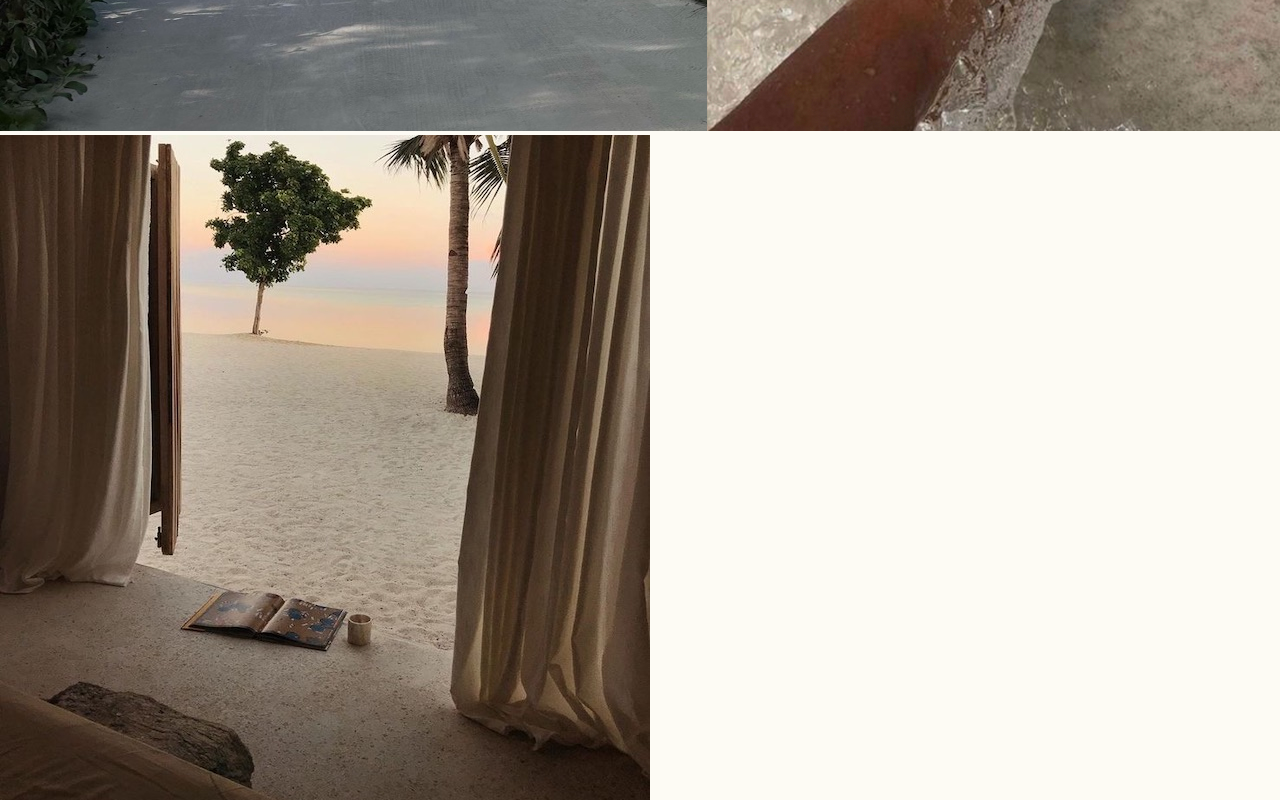
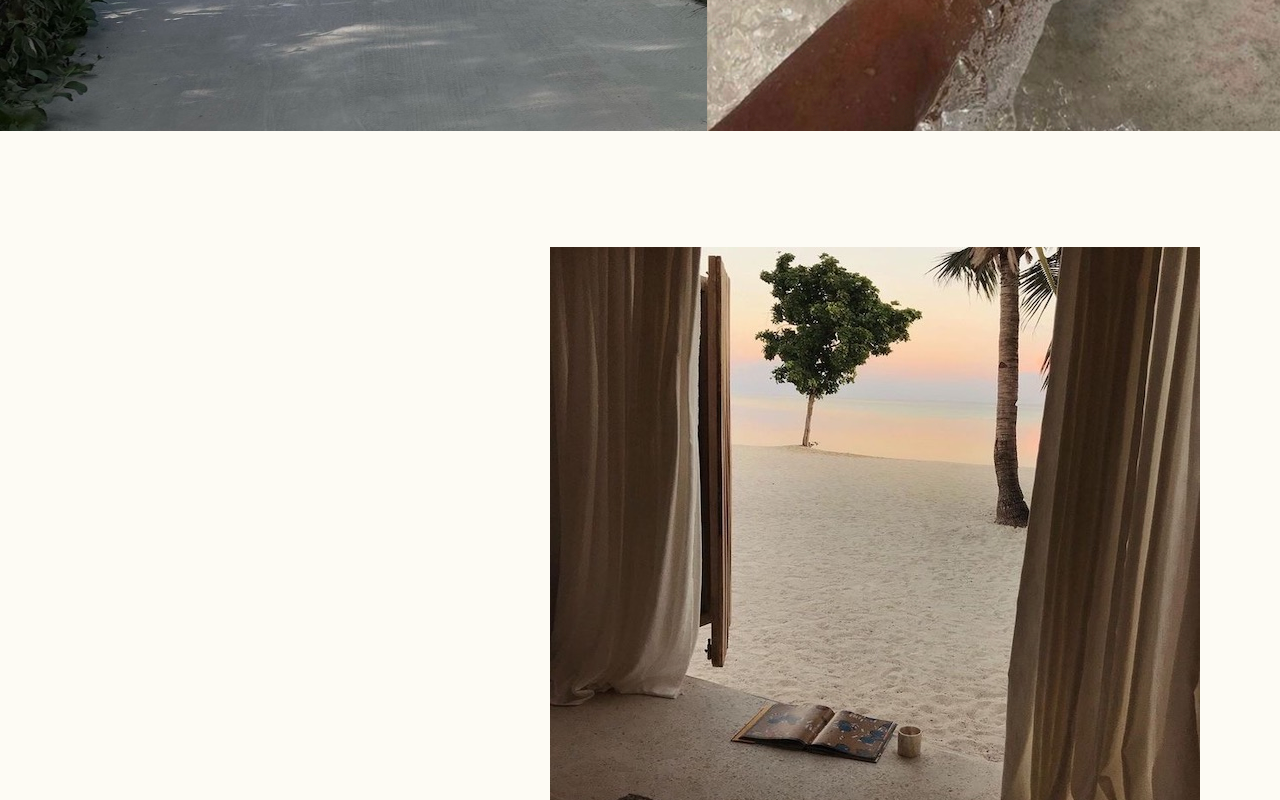
Before and after one commit to mehjwazir/ip, a React (Create React App) app: page / in a window 1280 px wide. Shown: the part 660-1460 px from the top of the page. Built offline with nearby package versions, Linux system fonts and the light colour scheme.

Commit message:
added img3 margins and padding

```diff
--- a/public/index.html
+++ b/public/index.html
@@ -24,7 +24,7 @@
       work correctly both with client-side routing and a non-root public URL.
       Learn how to configure a non-root public URL by running `npm run build`.
     -->
-    <title>React App</title>
+    <title>Inner Peace</title>
   </head>
   <body>
     <noscript>You need to enable JavaScript to run this app.</noscript>
--- a/src/pages/Home.css
+++ b/src/pages/Home.css
@@ -14,3 +14,19 @@
 	height: 100%;
 	width: 100%;
 }
+
+.img3-div {
+	float: right;
+	display: flex;
+	align-items: center;
+	margin-top: 5rem;
+	margin-right: 3rem;
+
+
+}
+
+.img3 {
+	height: 100%;
+	width: 100%;
+	padding: 2rem;
+}
--- a/src/pages/Home.jsx
+++ b/src/pages/Home.jsx
@@ -13,7 +13,7 @@ function Home() {
 					<img src="ipmain2.JPG" alt="" className='img2' />
 				</div>
 			</div>
-			<div>
+			<div className='img3-div'>
 				<img src="ipmain3.JPG" alt="" className='img3' />
 			</div>
 		</main>
```
Also changed, not shown: 1 other file (tests, documents, lock files or other folders).
